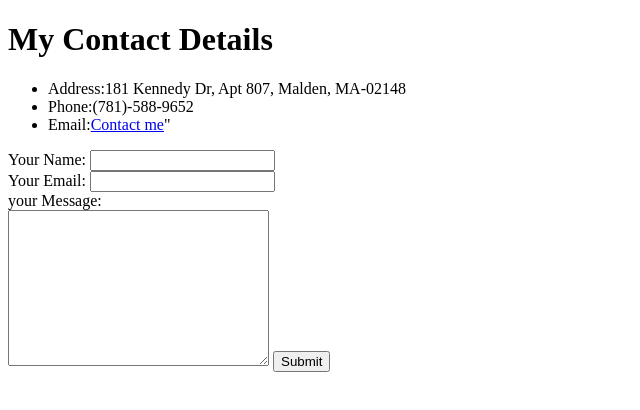
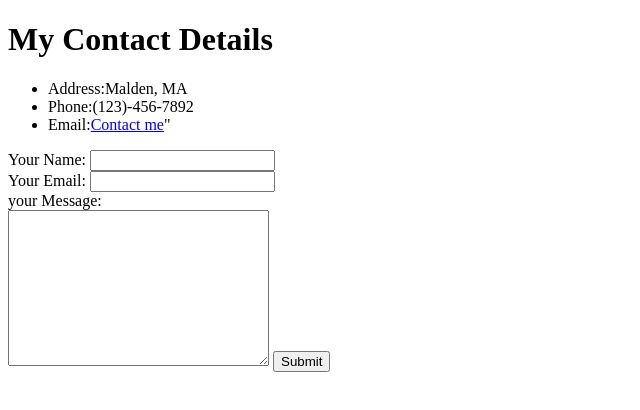
Before and after one commit to grdwarampudi/cv, a plain HTML site: page contact-me.html in a window 1280 px wide. Shown: the whole page, without its empty margins (0-640 px from the left). Drawn offline with Linux system fonts and the light colour scheme.

Commit message:
Update contact-me.html

```diff
--- a/contact-me.html
+++ b/contact-me.html
@@ -9,8 +9,8 @@
 <body>
   <h1>My Contact Details</h1>
   <ul>
-    <li>Address:181 Kennedy Dr, Apt 807, Malden, MA-02148</li>
-    <li>Phone:(781)-588-9652</li>
+    <li>Address:Malden, MA</li>
+    <li>Phone:(123)-456-7892</li>
     <li>Email:<a href="mailto:grdwarampudi@gmail.com?subject=Contact me">Contact me</a>"</li>
   </ul>
   <form action="mailto:grdwarampudi@gmail.com" method="post" enctype="text/plain">
```
